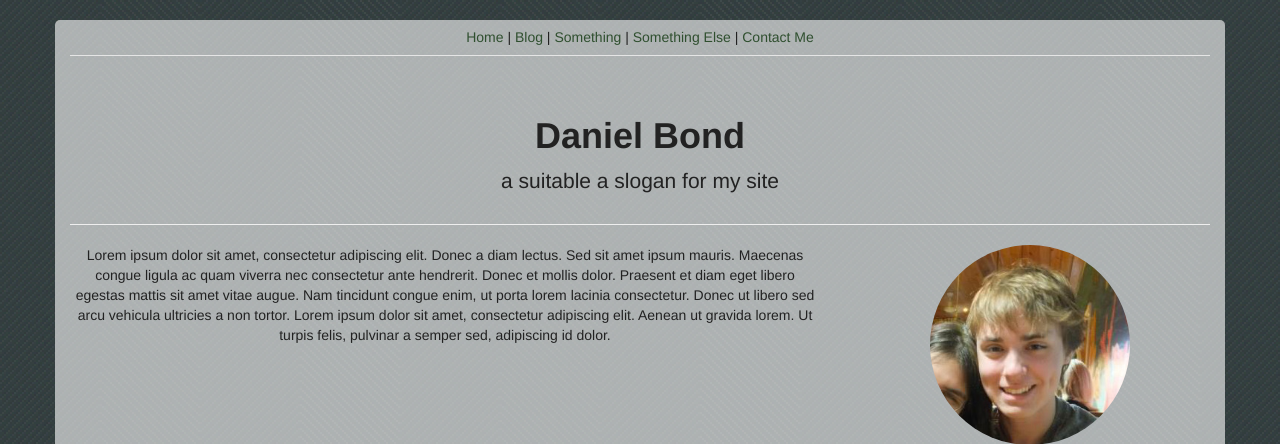
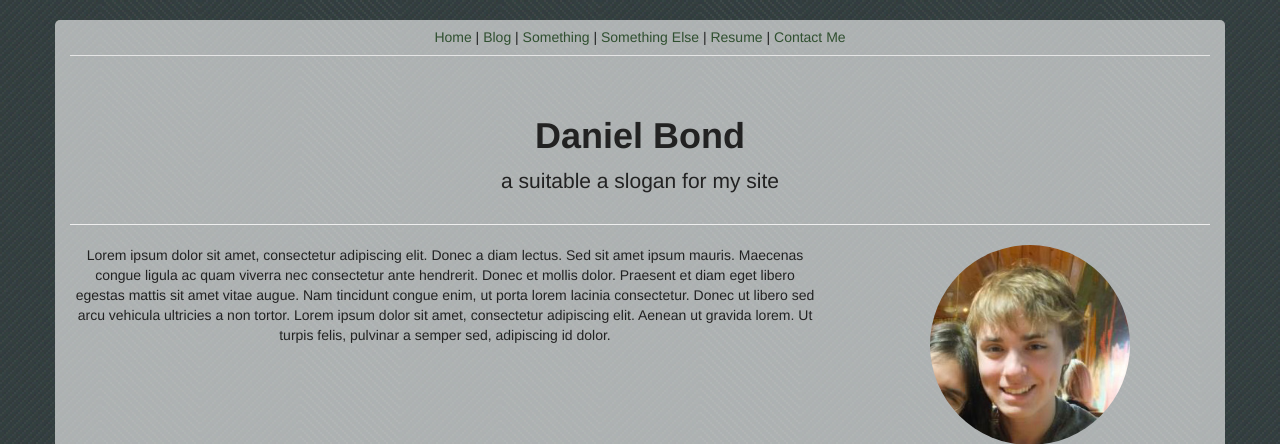
Before and after one commit to dwbond/dbondcc, a Flask app: page / in a window 1280 px wide. Shown: the top 444 px of the page. Run offline with Flask 2, Linux system fonts and the light colour scheme.

Commit message:
added resume link (nonfunction) to top

```diff
--- a/dbondcc/website/templates/index.html
+++ b/dbondcc/website/templates/index.html
@@ -9,6 +9,7 @@
   <a href="http://blog.dbond.cc">Blog</a> |
   <a href="#Something">Something</a> |
   <a href="#SomethingElse">Something Else</a> |
+  <a href="#Resume">Resume</a> |
   <a href="#ContactMe">Contact Me</a></h5>
 </div>
 
```
